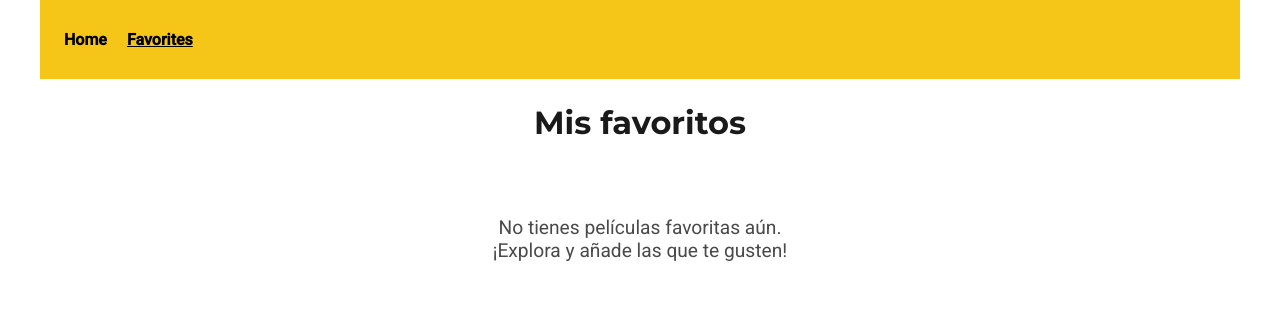
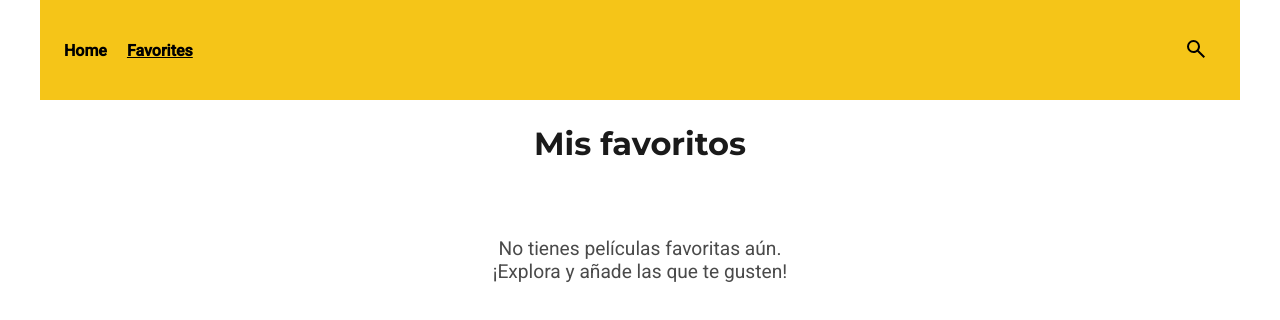
Before and after one commit to joseagarsol/film-search, a Vue app: page /favorites in a window 1280 px wide. Shown: the top 320 px of the page. Built offline with nearby package versions, Linux system fonts and the light colour scheme; no server answers.

Commit message:
Agregar funcionalidad de búsqueda de películas: implementar componente SearchBar, vista SearchResults y módulo Vuex para gestionar resultados de búsqueda.

```diff
--- a/src/components/NavBar.vue
+++ b/src/components/NavBar.vue
@@ -1,16 +1,24 @@
 <template>
   <nav class="navbar">
     <ul class="navbar-list">
-      <li class="navbar-item"><router-link to="/">Home</router-link></li>
-      <li class="navbar-item">
-        <router-link to="/favorites">Favorites</router-link>
+      <li class="navbar-link">
+        <span class="navbar-item"><router-link to="/">Home</router-link></span>
+        <span class="navbar-item">
+          <router-link to="/favorites">Favorites</router-link>
+        </span>
       </li>
+      <li class="navbar-item"><SearchBar /></li>
     </ul>
   </nav>
 </template>
 <script>
+import SearchBar from "./SearchBar.vue";
+
 export default {
   name: "NavBar",
+  components: {
+    SearchBar,
+  },
 };
 </script>
 <style scoped>
@@ -24,10 +32,16 @@ export default {
 .navbar-list {
   list-style: none;
   display: flex;
+  justify-content: space-between;
+  align-items: center;
+}
+
+.navbar-link {
+  display: flex;
   gap: 20px;
 }
 
-.navbar a {
+.navbar-link a {
   color: #000000;
   font-weight: bold;
   text-decoration: none;
--- /dev/null
+++ b/src/components/SearchBar.vue
@@ -0,0 +1,141 @@
+<template>
+  <div class="search-bar" :class="{ 'is-active': isInputVisible }">
+    <div class="search-bar-input-container">
+      <input
+        ref="searchInput"
+        v-model="searchQuery"
+        :class="{ 'is-active': isInputVisible }"
+        type="text"
+        placeholder="Buscar una película..."
+        autocomplete="off"
+      />
+    </div>
+    <button @click="handleSearchIcon">
+      <svg
+        xmlns="http://www.w3.org/2000/svg"
+        width="24"
+        height="24"
+        viewBox="0 0 24 24"
+      >
+        <path
+          fill="currentColor"
+          d="m19.6 21l-6.3-6.3q-.75.6-1.725.95T9.5 16q-2.725 0-4.612-1.888T3 9.5t1.888-4.612T9.5 3t4.613 1.888T16 9.5q0 1.1-.35 2.075T14.7 13.3l6.3 6.3zM9.5 14q1.875 0 3.188-1.312T14 9.5t-1.312-3.187T9.5 5T6.313 6.313T5 9.5t1.313 3.188T9.5 14"
+        />
+      </svg>
+    </button>
+  </div>
+</template>
+<script>
+export default {
+  data() {
+    return {
+      searchQuery: "",
+      isInputVisible: false,
+    };
+  },
+  mounted() {
+    document.addEventListener("click", this.handleClickOutside);
+  },
+  beforeDestroy() {
+    document.removeEventListener("click", this.handleClickOutside);
+  },
+  methods: {
+    handleClickOutside(event) {
+      if (this.isInputVisible && !this.$el.contains(event.target)) {
+        this.handleBlur();
+      }
+    },
+    handleSearch() {
+      if (this.searchQuery.trim()) {
+        this.$router.push({
+          name: "searchResult",
+          query: { q: this.searchQuery },
+        });
+      }
+    },
+    openInput() {
+      this.isInputVisible = true;
+      this.$nextTick(() => {
+        this.$refs.searchInput.focus();
+      });
+    },
+    handleSearchIcon() {
+      if (!this.isInputVisible) {
+        this.openInput();
+      } else {
+        this.handleSearch();
+      }
+    },
+    handleBlur() {
+      this.isInputVisible = false;
+    },
+  },
+};
+</script>
+<style scoped>
+.search-bar {
+  display: flex;
+  width: 300px;
+  align-items: center;
+  justify-content: flex-end;
+  background: linear-gradient(to left, white, white) no-repeat right / 0% 100%;
+  transition: background-size 0.2s ease-in-out;
+}
+
+.search-bar.is-active {
+  background-size: 100% 100%;
+}
+
+.search-bar-input-container {
+  position: relative;
+  width: 100%;
+  overflow: hidden;
+  height: 40px;
+}
+
+.search-bar svg {
+  transition: transform 0.2s ease-in-out;
+  right: 0;
+  z-index: 10;
+}
+
+.search-bar-input-container input {
+  position: absolute;
+  width: 100%;
+  opacity: 0;
+  transform: translateX(100%);
+  transition: all 0.4s ease-in-out;
+  border: none;
+  background-color: transparent;
+  padding: 4px 8px;
+  height: 40px;
+}
+
+.search-bar-input-container input.is-active {
+  opacity: 1;
+  transform: translateX(0);
+  background-color: white;
+}
+
+.search-bar-input-container input::placeholder {
+  color: var(--color-text-secondary);
+}
+
+.search-bar-input-container input:focus-visible {
+  outline: none;
+  outline-offset: 0;
+}
+
+.search-bar button {
+  border: none;
+  cursor: pointer;
+  background: linear-gradient(to left, white, white) no-repeat right / 0% 100%;
+  height: 40px;
+  transition: background-size 0.2s ease-in-out;
+  padding: 4px 8px;
+}
+
+.search-bar button.is-active {
+  background-size: 100% 100%;
+}
+</style>
--- a/src/router/index.js
+++ b/src/router/index.js
@@ -3,6 +3,7 @@ import VueRouter from "vue-router";
 import Home from "@/views/Home.vue";
 import MovieDetails from "@/views/MovieDetails.vue";
 import Favorites from "@/views/Favorites.vue";
+import SearchResults from "@/views/SearchResults.vue";
 
 Vue.use(VueRouter);
 
@@ -23,6 +24,11 @@ const routes = [
     name: "favorites",
     component: Favorites,
   },
+  {
+    path: "/search",
+    name: "searchResult",
+    component: SearchResults,
+  },
 ];
 
 const router = new VueRouter({
--- a/src/store/index.js
+++ b/src/store/index.js
@@ -1,6 +1,7 @@
 import Vue from "vue";
 import Vuex from "vuex";
 import favorites from "./modules/favorites";
+import search from "./modules/search";
 
 Vue.use(Vuex);
 
@@ -11,5 +12,6 @@ export default new Vuex.Store({
   actions: {},
   modules: {
     favorites,
+    search,
   },
 });
--- /dev/null
+++ b/src/store/modules/search.js
@@ -0,0 +1,60 @@
+import api from "@/services/api";
+
+const state = {
+  results: [],
+  isLoading: false,
+  currentQuery: "",
+  totalPages: 0,
+  currentPage: 1,
+};
+
+const mutations = {
+  SET_LOADING(state, isLoading) {
+    state.isLoading = isLoading;
+  },
+  SET_SEARCH_RESULTS(state, { results, totalPages, page, query }) {
+    state.results = results;
+    state.totalPages = totalPages;
+    state.currentPage = page;
+    state.currentQuery = query;
+  },
+  CLEAR_SEARCH_RESULTS(state) {
+    state.results = [];
+    state.totalPages = 0;
+    state.currentPage = 1;
+    state.currentQuery = "";
+  },
+};
+
+const actions = {
+  async performSearch({ commit }, { query, page = 1 }) {
+    if (!query || query.trim() === "") {
+      commit("CLEAR_SEARCH_RESULTS");
+      return;
+    }
+    commit("SET_LOADING", true);
+    try {
+      const response = await api.searchMovies(query, page);
+      commit("SET_SEARCH_RESULTS", {
+        results: response.data.results,
+        totalPages: response.data.total_pages,
+        page: response.data.page,
+        query: query,
+      });
+    } catch (error) {
+      console.error("Error al realizar la búsqueda: ", error);
+    } finally {
+      commit("SET_LOADING", false);
+    }
+  },
+  clearSearch({ commit }) {
+    commit("CLEAR_SEARCH_RESULTS");
+  },
+};
+
+export default {
+  namespaced: true,
+  state,
+  mutations,
+  actions,
+};
--- /dev/null
+++ b/src/views/SearchResults.vue
@@ -0,0 +1,56 @@
+<template>
+  <div class="search-results-view">
+    <h1 class="search-title">
+      Resultados para: "<span>{{ $route.query.q }}</span
+      >"
+    </h1>
+    <div v-if="isLoading" class="loading-spinner">Cargando resultados...</div>
+    <div v-else-if="movies.length > 0"><MovieList :movies="movies" /></div>
+    <div v-else class="no-results">
+      <p>No se encontraron resultados para "{{ $route.query.q }}"</p>
+    </div>
+  </div>
+</template>
+<script>
+import { mapState, mapActions } from "vuex";
+import MovieList from "@/components/MovieList.vue";
+
+export default {
+  name: "SearchResults",
+  components: { MovieList },
+  computed: {
+    ...mapState("search", {
+      movies: (state) => state.results,
+      isLoading: (state) => state.isLoading,
+    }),
+  },
+  methods: {
+    ...mapActions("search", ["performSearch", "clearResults"]),
+    fetchResults() {
+      const query = this.$route.query.q;
+      if (query) {
+        this.performSearch({ query });
+      } else {
+        this.clearResults();
+      }
+    },
+  },
+  watch: {
+    $route: "fetchResults",
+  },
+  mounted() {
+    this.fetchResults();
+  },
+};
+</script>
+<style scoped>
+.search-results-view {
+  max-width: 1200px;
+  margin: 0 auto;
+}
+
+.search-title {
+  font-size: 2rem;
+  padding: 24px;
+}
+</style>
```
Also changed, not shown: 1 other file (tests, documents, lock files or other folders).
